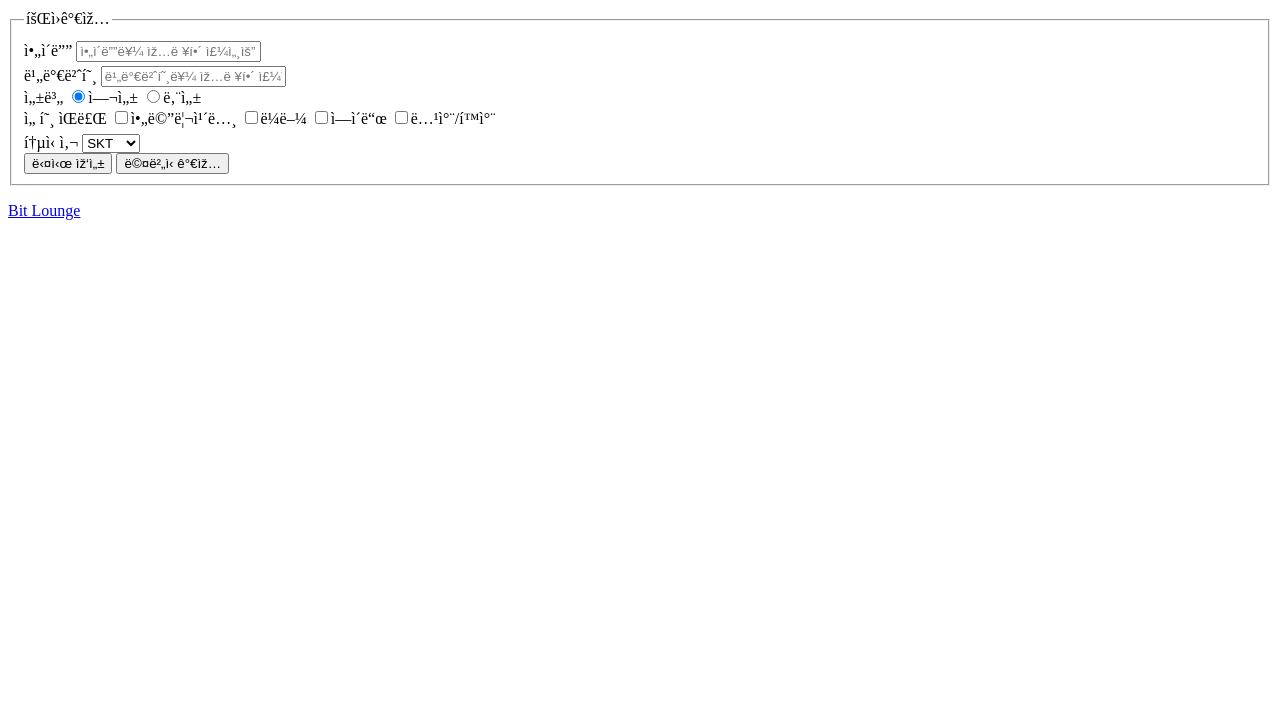
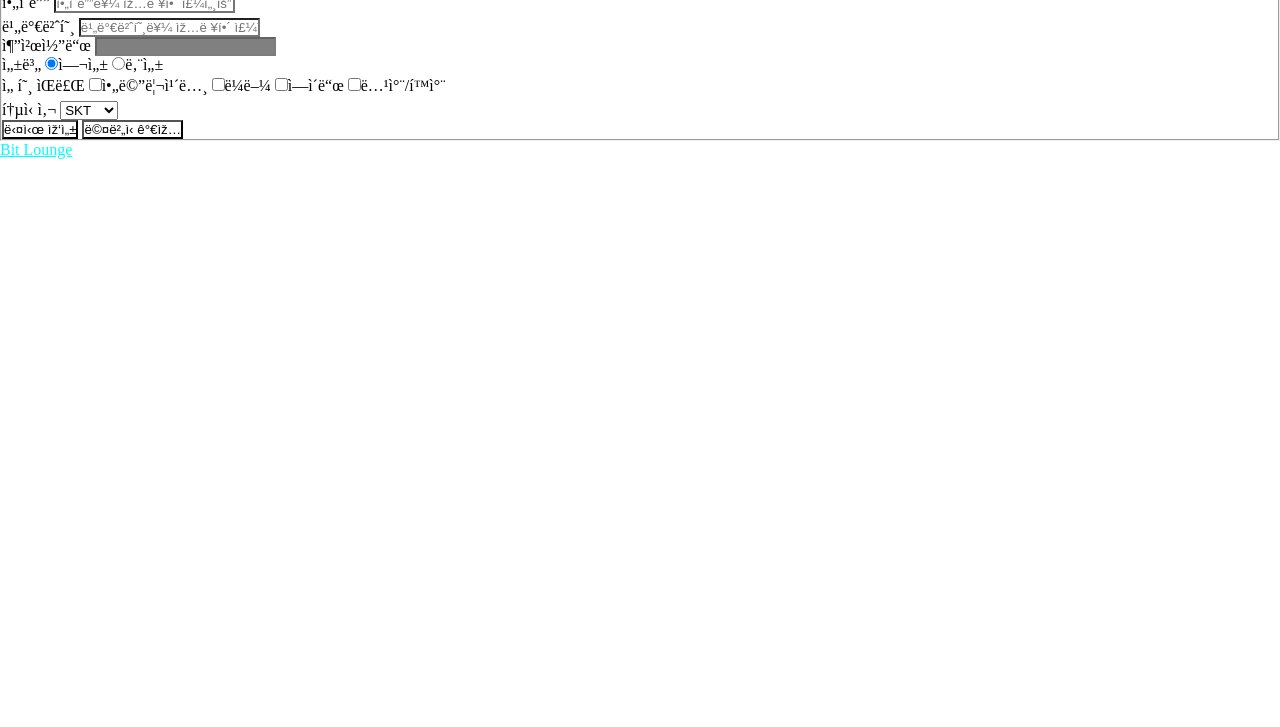
Before and after one commit to EEMO22/WEBFRONT, a plain HTML site: page ex01/form.html in a window 1280 px wide. Shown: the part 73-800 px from the top of the page. Drawn offline with Linux system fonts and the light colour scheme.

Commit message:
상태 선택자

```diff
--- a/ex01/css/style.css
+++ b/ex01/css/style.css
@@ -6,3 +6,26 @@ h1{
     color: red;
     background-color: greenyellow;
 }
+
+/* 가상 선택자: 반응 선택자 */
+/* :link 상태와 :visited 상태 -> A tag Only */
+/* 잘 안된다 싶으면 선택자들 사이의 순서를 바꿔볼 것 */
+a:link {
+    /* 아직 미방문인 링크의 상태 */
+    color: cyan;
+}
+
+a:visited {
+    /* 이미 방문한 링크의 상태 */
+    color: blue;
+}
+
+a:hover {
+    /* 마우스가 올라왔을 때의 상태 */
+    color: black;
+}
+
+a:active {
+    /* 마우스가 클릭된 상태 */
+    color: red;
+}
--- a/ex01/form.html
+++ b/ex01/form.html
@@ -4,6 +4,42 @@
         <meta http-equiv="Conent-type"
         content="text/html;charset=UTF-8" />
         <title>멤버십 가입</title>
+        <link rel="stylesheet"
+            href="./css/style.css" />
+        <style>
+            /* 속성 선택자 연습 */
+            * [type] {
+                /* type 속성이 있는 모든 태그 선택 */
+                background-color: beige;
+            }
+
+            input[type=text] {
+                /* type 속성이 text인 input 태그 선택 */
+                background-color: lightgreen;
+            }
+
+            input[type=password] {
+                /* type 속성이 password인 input 태그 선택 */
+                background-color: lightblue;
+            }
+
+            /* 상태 선택자
+                : 입력폼의 상태에 따른 선택 */
+                input:enabled {
+                    /* 입력 가능한 input 태그 선택 */
+                    background-color: white;
+                }
+
+                input:disabled {
+                    /* 입력 불가능한 input 태그 선택 */
+                    background-color: grey;
+                }
+
+                input:focus {
+                    /* 초점이 맞춰진 상태의 input 태그 선택 */
+                    background-color: orange;
+                }
+        </style>
     </head>
     <body>
         <h1>멤버십 가입</h1>
@@ -22,6 +58,9 @@
             <input type="password"
                 name="password" id="password"
                 placeholder="비밀번호를 입력해 주세요" /><br />
+            <label for="code">추천코드</label>
+            <input type="text" name="code" id="code"
+                disabled /> <br />
             <!-- hidden: 사용자 입력은 아니고,
                 폼 처리시 반드시 필요한 값: 개발자 세팅 -->
             <input type="hidden"
```
Also changed, not shown: ex01/elixir.html (+9 -0 lines).
